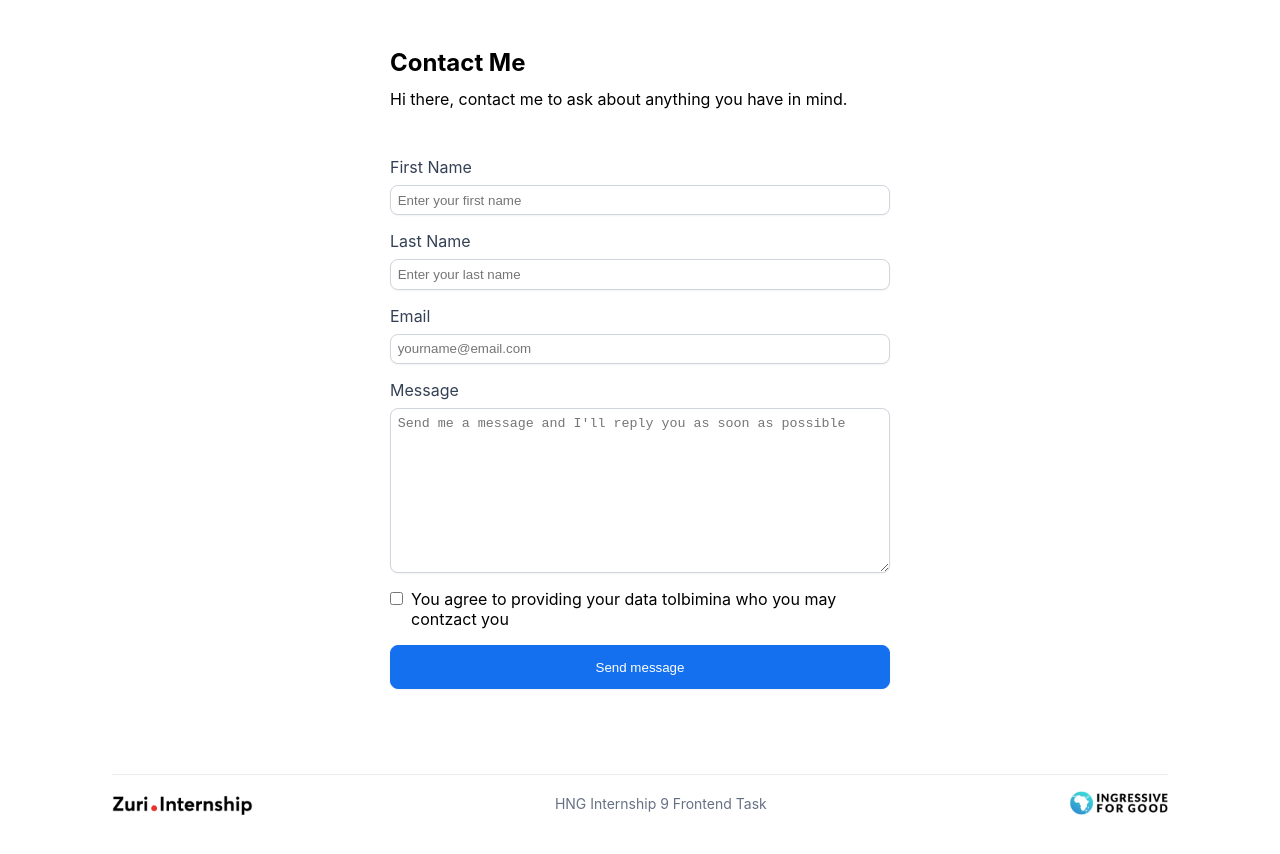
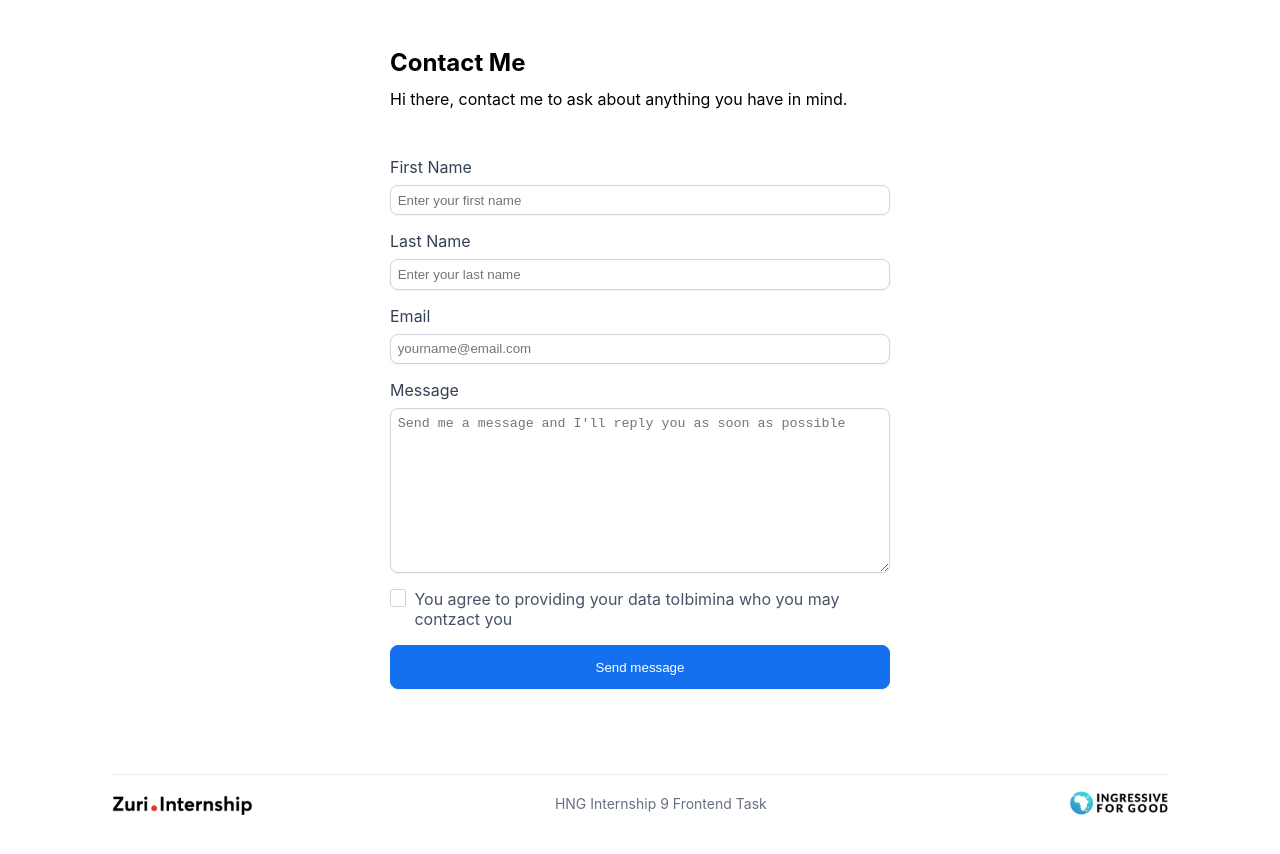
Before and after one commit to ibimina/hng-task-2, a React (Vite) app: page /contact in a window 1280 px wide. Shown: the top 854 px of the page. Built offline with nearby package versions, Linux system fonts and the light colour scheme; the HTML template or start-up script is replaced by a standard one.

Commit message:
styles: restyled the input-type checkbox element

```diff
--- a/src/pages/contact.css
+++ b/src/pages/contact.css
@@ -44,7 +44,7 @@
 .flex {
   display: flex;
   gap: 0.5em;
-  align-items: baseline;
+  align-items: flex-start;
   margin-bottom: 1em;
 }
 .submit {
@@ -63,12 +63,24 @@
   border: 1px solid #175cd3;
 }
 .submit:focus {
-background: #1570EF;
-border: 1px solid #1570EF;
-box-shadow: 0px 1px 2px rgba(16, 24, 40, 0.05), 0px 0px 0px 4px #D1E9FF;
+  background: #1570ef;
+  border: 1px solid #1570ef;
+  box-shadow: 0px 1px 2px rgba(16, 24, 40, 0.05), 0px 0px 0px 4px #d1e9ff;
 }
 .submit:disabled {
-background: #B2DDFF;
-border: 1px solid #B2DDFF;
-box-shadow: 0px 1px 2px rgba(16, 24, 40, 0.05);
+  background: #b2ddff;
+  border: 1px solid #b2ddff;
+  box-shadow: 0px 1px 2px rgba(16, 24, 40, 0.05);
 }
+.check {
+  all: unset;
+  height: 1em;
+  border: 1px solid #d0d5dd;
+  width: 1em;
+  background: #ffff;
+  border-radius: 2px;
+  position: relative;
+}
+.agree{
+color: #475467;
+}
```
